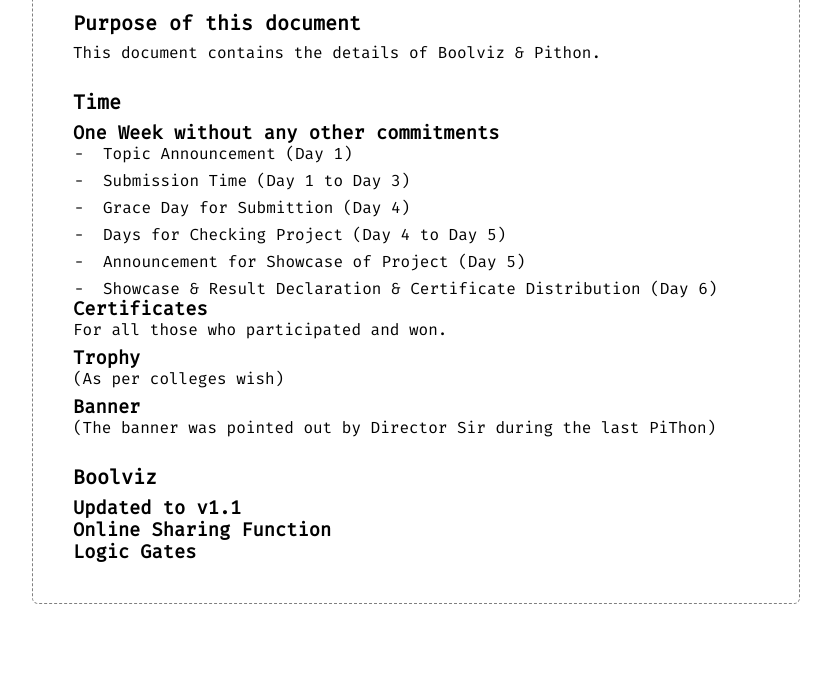
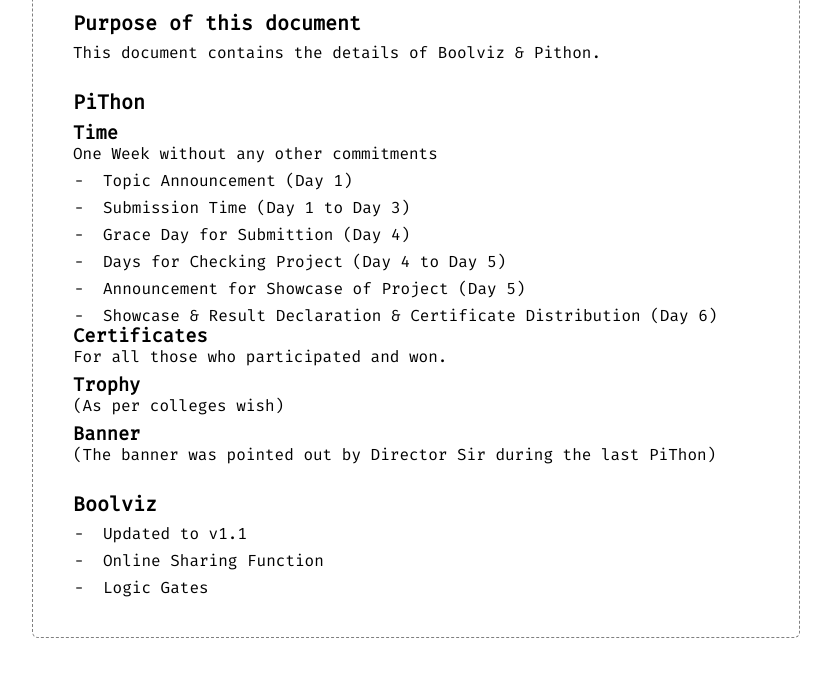
Before and after one commit to quasilevel/docs, an Eleventy site: page src/report/Boolviz_&_PiThon_Details.md in a window 1280 px wide. Shown: the part 214-890 px from the top of the page, without its empty margins (224-1055 px from the left). Built offline with nearby package versions, Linux system fonts and the light colour scheme; Eleventy itself is replaced by a stand-in of ours; files that its build step writes are made by us from their sources.

Commit message:
Made some minor corrections

```diff
--- a/src/report/Boolviz_&_PiThon_Details.md
+++ b/src/report/Boolviz_&_PiThon_Details.md
@@ -6,22 +6,28 @@
 ## Purpose of this document
 This document contains the details of Boolviz & Pithon.
 
-## Time
-### One Week without any other commitments
+## PiThon
+
+### Time
+   One Week without any other commitments
 - Topic Announcement (Day 1)
 - Submission Time (Day 1 to Day 3)
 - Grace Day for Submittion (Day 4)
 - Days for Checking Project (Day 4 to Day 5)
 - Announcement for Showcase of Project (Day 5)
 - Showcase & Result Declaration & Certificate Distribution (Day 6)
+
 ### Certificates
 For all those who participated and won.
+
 ### Trophy
 (As per colleges wish)
+
 ### Banner
 (The banner was pointed out by Director Sir during the last PiThon)
 
 ## Boolviz
-### Updated to v1.1
-### Online Sharing Function
-### Logic Gates
+
+- Updated to v1.1
+- Online Sharing Function
+- Logic Gates
```
